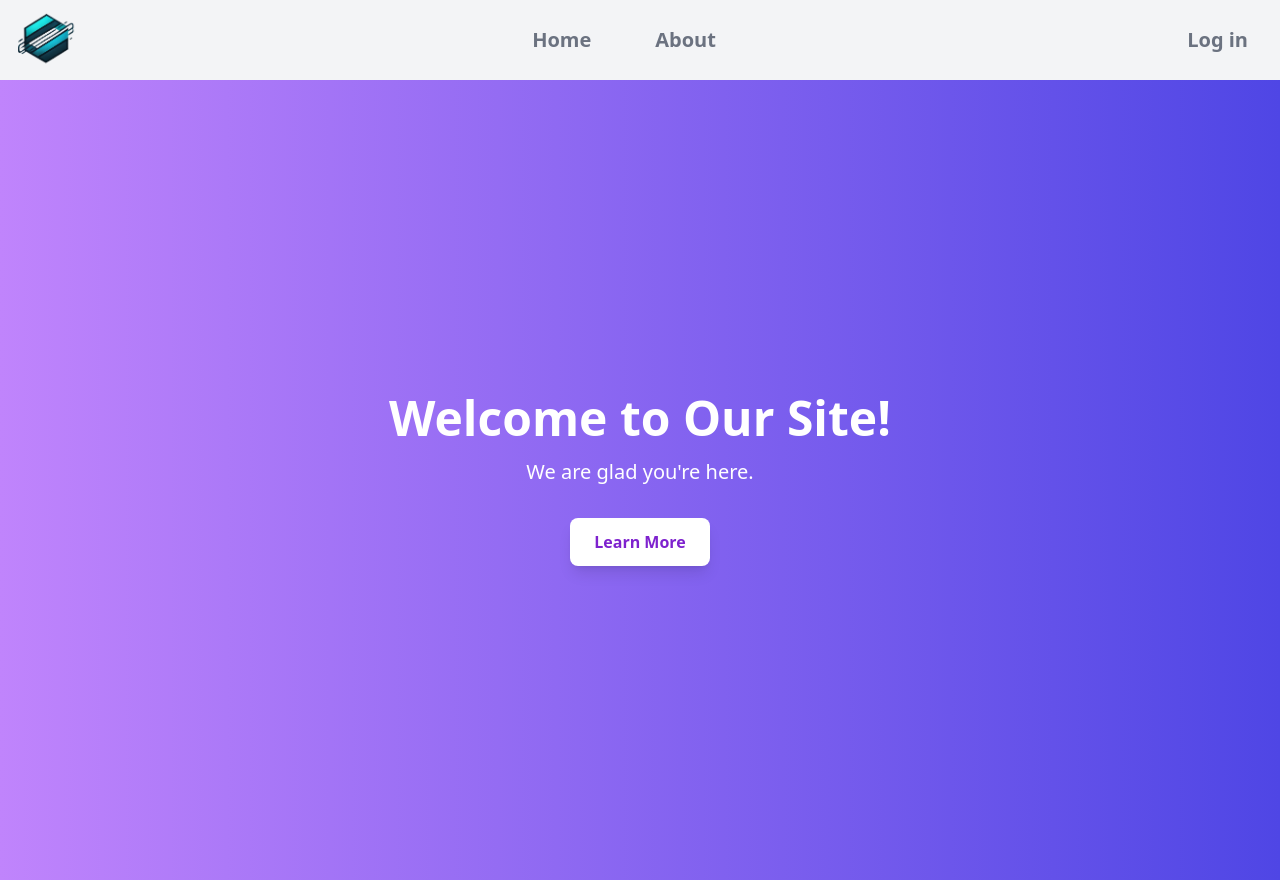
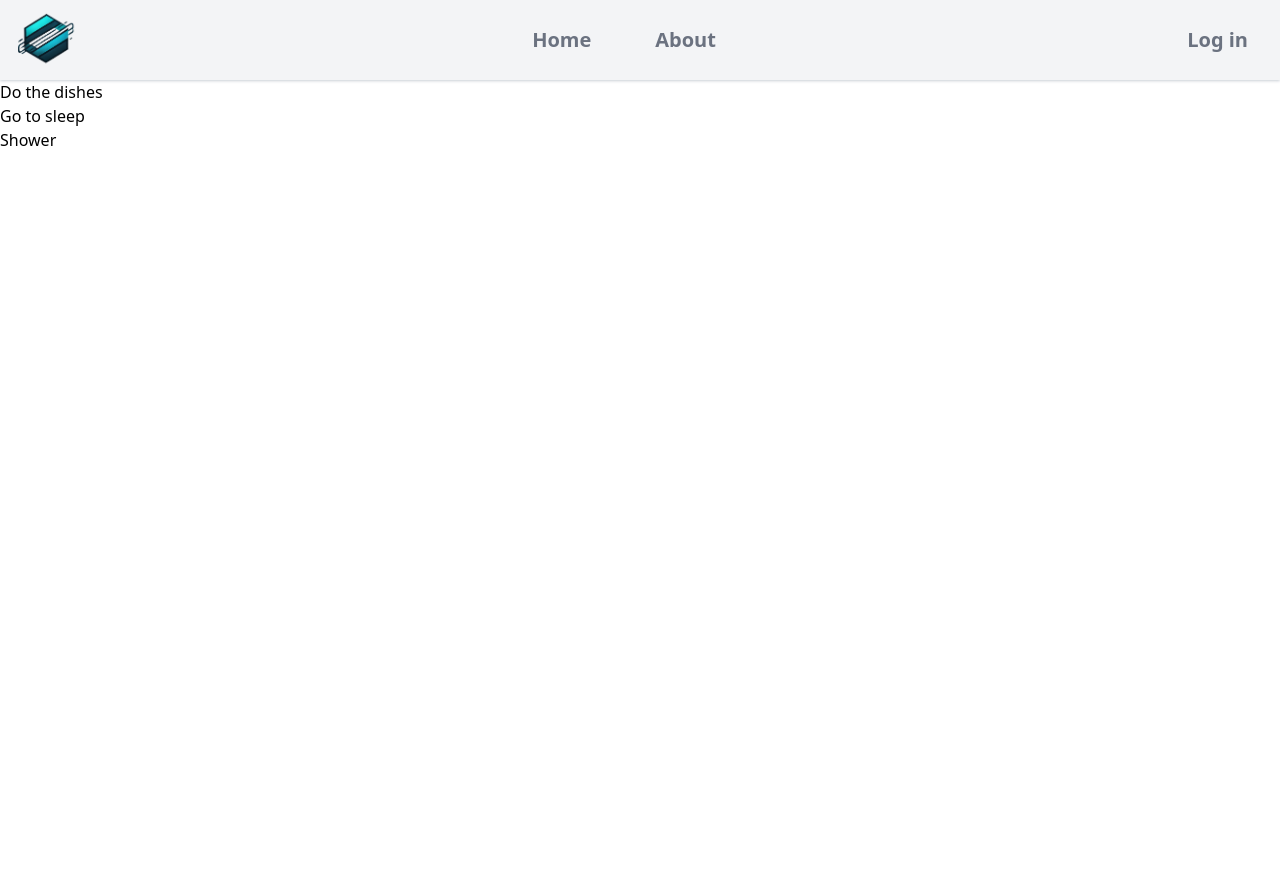
Before and after one commit to DootDoot4567/hack-demo, a SvelteKit app in the folder my-app/: page / in a window 1280 px wide. After the commit the page ends 800 px from the top, so only its background shows below. Built offline with nearby package versions, Linux system fonts and the light colour scheme.

Commit message:
added all files James made because we have divergent branches

```diff
--- /dev/null
+++ b/my-app/src/Components/TaskItem.svelte
@@ -0,0 +1,13 @@
+<script>
+    import Card from './card.svelte'
+    export let item
+</script>
+<Card>
+    <div class = "num-display">
+        {item.rating}
+    </div>
+    <div class="close">X</div>y
+    <p class="text-display">
+        {item.text}
+    </p>
+</Card>
--- /dev/null
+++ b/my-app/src/Components/TaskList.svelte
@@ -0,0 +1,7 @@
+<script>
+    export let task = []
+    console.log(task)
+</script>
+{#each task as fb (fb.id)}
+    <h3>{fb.text}</h3>
+{/each}
--- /dev/null
+++ b/my-app/src/Components/card.svelte
@@ -0,0 +1,13 @@
+<div class="card">
+    <slot></slot>
+</div>
+<style>
+    .card{
+        background-color: #fff;
+        color: #333;
+        border-radius: 15px;
+        padding: 40px 50px;
+        margin: 20px 0;
+        position: relative;
+    }
+</style>
--- a/my-app/src/routes/+page.svelte
+++ b/my-app/src/routes/+page.svelte
@@ -1,4 +1,4 @@
-<script>
+<!-- <script>
     let title = "Welcome to Our Site!";
     let subtitle = "We are glad you're here.";
 </script>
@@ -12,3 +12,26 @@
 		</button>
 	</a>
 </main>
+   -->
+
+<script>
+    import TaskList from '../Components/TaskList.svelte'
+    let background = 'Blue';
+    let task = [
+    {
+        id: 1,
+        text: 'Do the dishes',
+    },
+    {
+        id: 2,
+        text: 'Go to sleep',
+    },
+    {
+        id: 3,
+        text: 'Shower',
+    }
+]
+</script>
+<main>
+    <TaskList {task} />
+</main>
```
